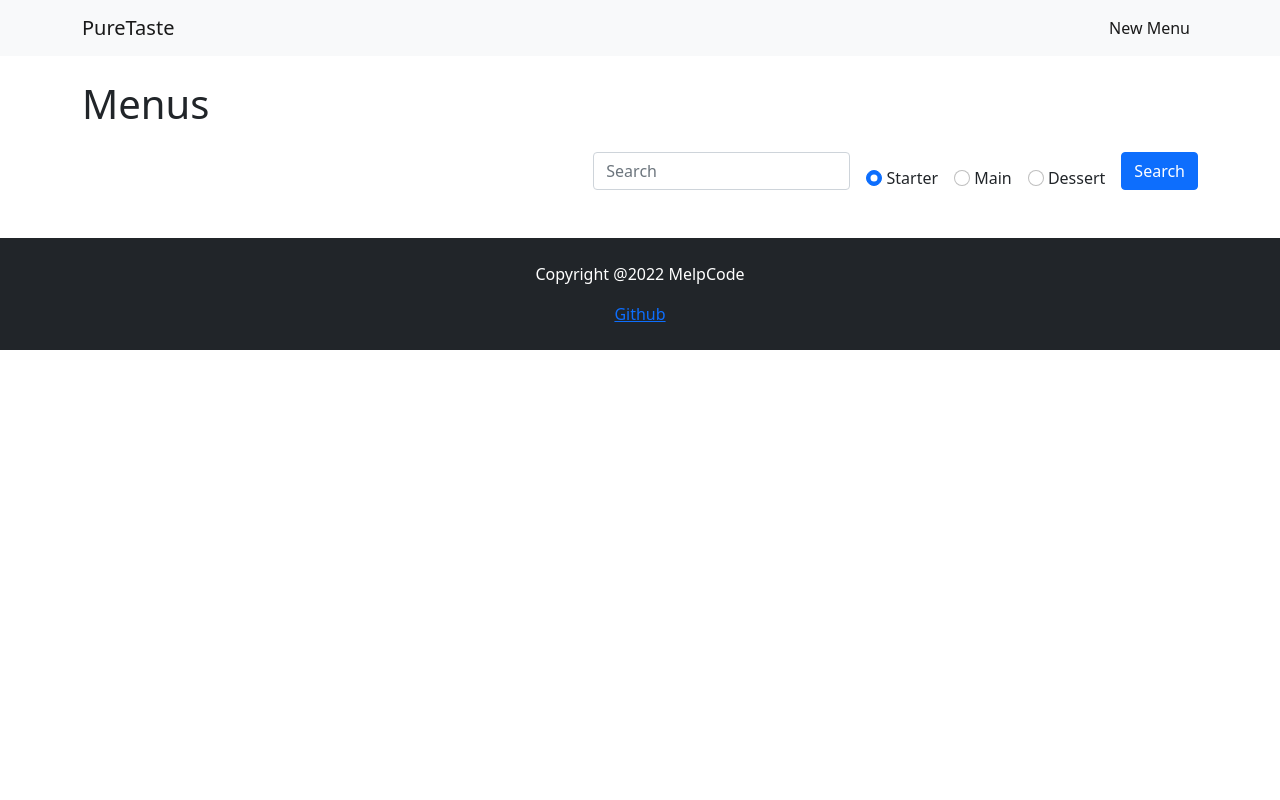
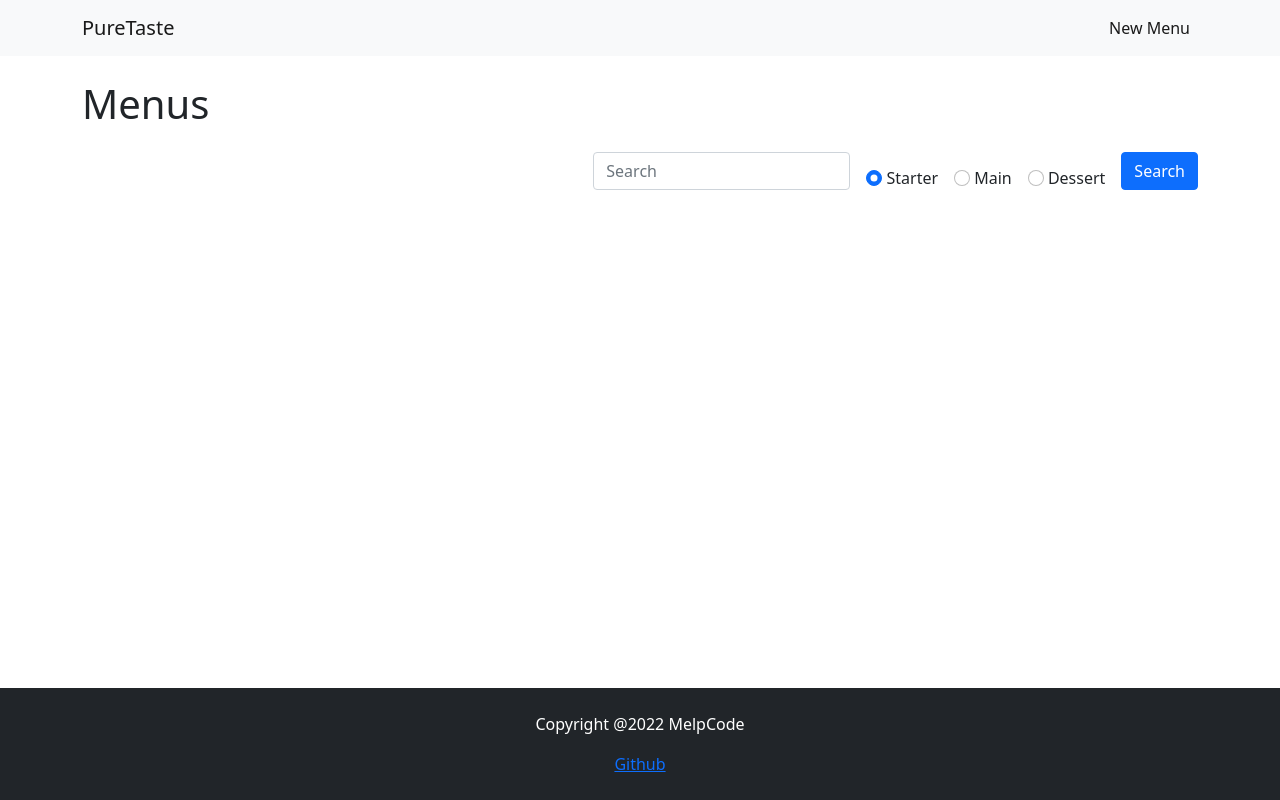
Before and after one commit to MelpCode/django-menus-app, a Django app: page /menus/ in a window 1280 px wide. Run offline with Django 4.2, Linux system fonts and the light colour scheme; data that the repository does not hold is empty.

Commit message:
fix footer position

```diff
--- a/django_menus_app/django_menus_app/templates/layout/main.html
+++ b/django_menus_app/django_menus_app/templates/layout/main.html
@@ -11,7 +11,7 @@
     integrity="sha384-1BmE4kWBq78iYhFldvKuhfTAU6auU8tT94WrHftjDbrCEXSU1oBoqyl2QvZ6jIW3"
     crossorigin="anonymous">
 </head>
-<body>
+<body class="d-flex flex-column min-vh-100">
   {% include 'partials/navigation.html' %}
   <div class="container mb-4">
     {%block content%}{%endblock%}
--- a/django_menus_app/django_menus_app/templates/partials/footer.html
+++ b/django_menus_app/django_menus_app/templates/partials/footer.html
@@ -1,5 +1,5 @@
 {%block footer%}
-  <div class="text-center mt-4 bg-dark p-4">
+  <div class="text-center mt-auto bg-dark p-4">
     <p class="copyright text-white">Copyright @2022 MelpCode</p>
     <a href=""> Github</a>
   </div>
```
